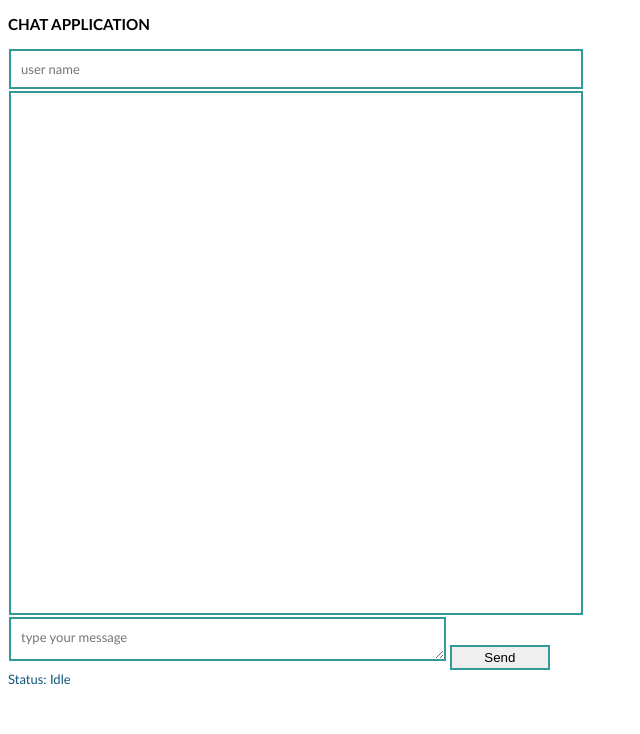
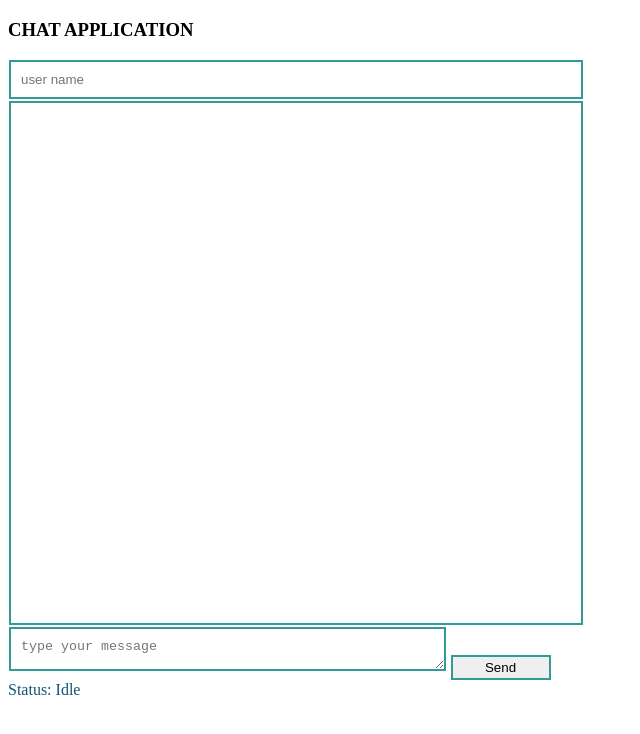
Before and after one commit to aedemirsen/WebChat, a plain HTML site: page index.html in a window 1280 px wide. Shown: the whole page, without its empty margins (0-640 px from the left). Drawn offline with Linux system fonts and the light colour scheme.

Commit message:
310.01.2017

```diff
--- a/css/design.css
+++ b/css/design.css
@@ -1,11 +1,7 @@
-body,
-textarea,
-input{
-    font: 13px "Trebuchet MS", sans-serif;
-}
 
 .chat{
     max-width:550px;
+    align-self: center;
 }
 
 .messages,
@@ -16,6 +12,9 @@ input{
     width:100%;
     padding:10px;
     margin : 1px;
+}
+h3{
+   align-content: center;
 }
 .messages{
     border:2px solid #399;
--- a/index.html
+++ b/index.html
@@ -3,12 +3,13 @@
 <head>
     <title> Chat </title>
     <link rel = "stylesheet" href = "css/design.css">
-    <h3> CHAT APPLICATION </h3>
+
 </head>
 <body>
 <div class = "chat">
+    <h3> CHAT APPLICATION </h3>
     <input type = "text" class = "username" placeholder = "user name">
-    <div class = "messages">  </div>
+    <div class = "messages"> </div>
     <textarea placeholder = "type your message"></textarea>
     <button type="button" > Send </button>
     <div class = "status"> Status:<span> Idle </span> </div>
```
